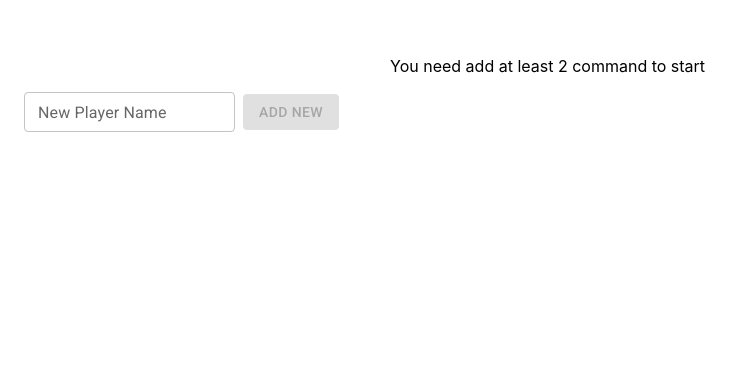
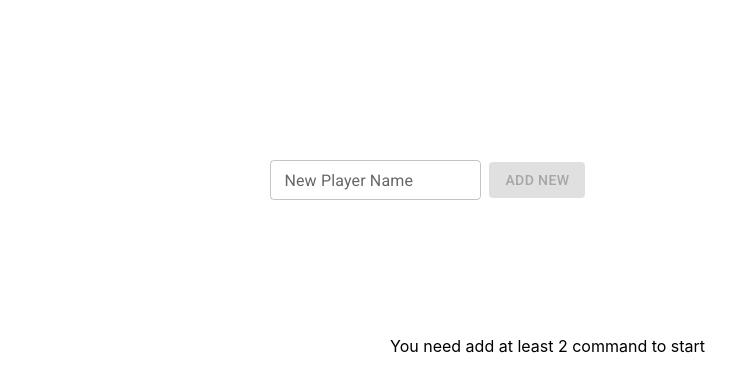
Before and after one commit to vladtihonovskiy/table-sport-test, a React (Create React App) app: page / in a window 1280 px wide. Shown: the top 392 px of the page, without its empty margins (0-744 px from the left). Built offline with nearby package versions, Linux system fonts and the light colour scheme.

Commit message:
add new design view

```diff
--- a/src/components/AddNewPlayerNameInput/AddNewPlayerNameInput.tsx
+++ b/src/components/AddNewPlayerNameInput/AddNewPlayerNameInput.tsx
@@ -23,7 +23,7 @@ export const AddNewPlayerNameInput = () => {
   const isAddButtonDisabled = textInputValue.length < 3;
 
   return (
-    <Grid container direction="row" alignItems="center" spacing={1}>
+    <Grid container direction="row" alignItems="center" spacing={1} marginBottom={5}>
       <Grid item>
         <TextField
           onChange={onInputHandleChange}
--- a/src/components/GamesHistoryContainer/GameHistoryContainer.tsx
+++ b/src/components/GamesHistoryContainer/GameHistoryContainer.tsx
@@ -6,7 +6,7 @@ import { useAppSelector } from "../../hooks/useAppSelector";
 export const GameHistoryContainer = () => {
   const { listOfGames } = useAppSelector((state) => state.gameStory);
   return (
-    <Box sx={{ width: 500 }}>
+    <Box sx={{ width: 500}} pt={10}>
       {listOfGames.length < 1 ? (
         <p>You need add at least 2 command to start</p>
       ) : (
--- a/src/router/Home/Home.tsx
+++ b/src/router/Home/Home.tsx
@@ -1,22 +1,24 @@
 import React from "react";
-import { Container, Grid } from "@mui/material";
+import { Box, Container, Grid } from "@mui/material";
 import GameHistoryContainer from "../../components/GamesHistoryContainer/GameHistoryContainer";
 import AddNewPlayerNameInput from "../../components/AddNewPlayerNameInput/AddNewPlayerNameInput";
 import TableContainer from "../../components/TableContainer/TableContainer";
 
 const Home = () => (
-  <Container sx={{ minHeight: "100vh" }} maxWidth="xl">
+  <Container sx={{ minHeight: "100vh"}} maxWidth="xl">
     <Grid
       container
       direction="row"
       alignItems="flex-start"
       justifyContent="center"
       flexWrap="wrap"
-      sx={{ height: "100%", paddingTop: 5 }}
+      sx={{ height: "100%", pt: 20 }}
     >
+      <Box width="60%" mx={5}>
+        <AddNewPlayerNameInput />
+        <TableContainer />
+      </Box>
       <GameHistoryContainer />
-      <AddNewPlayerNameInput />
-      <TableContainer />
     </Grid>
   </Container>
 );
```
